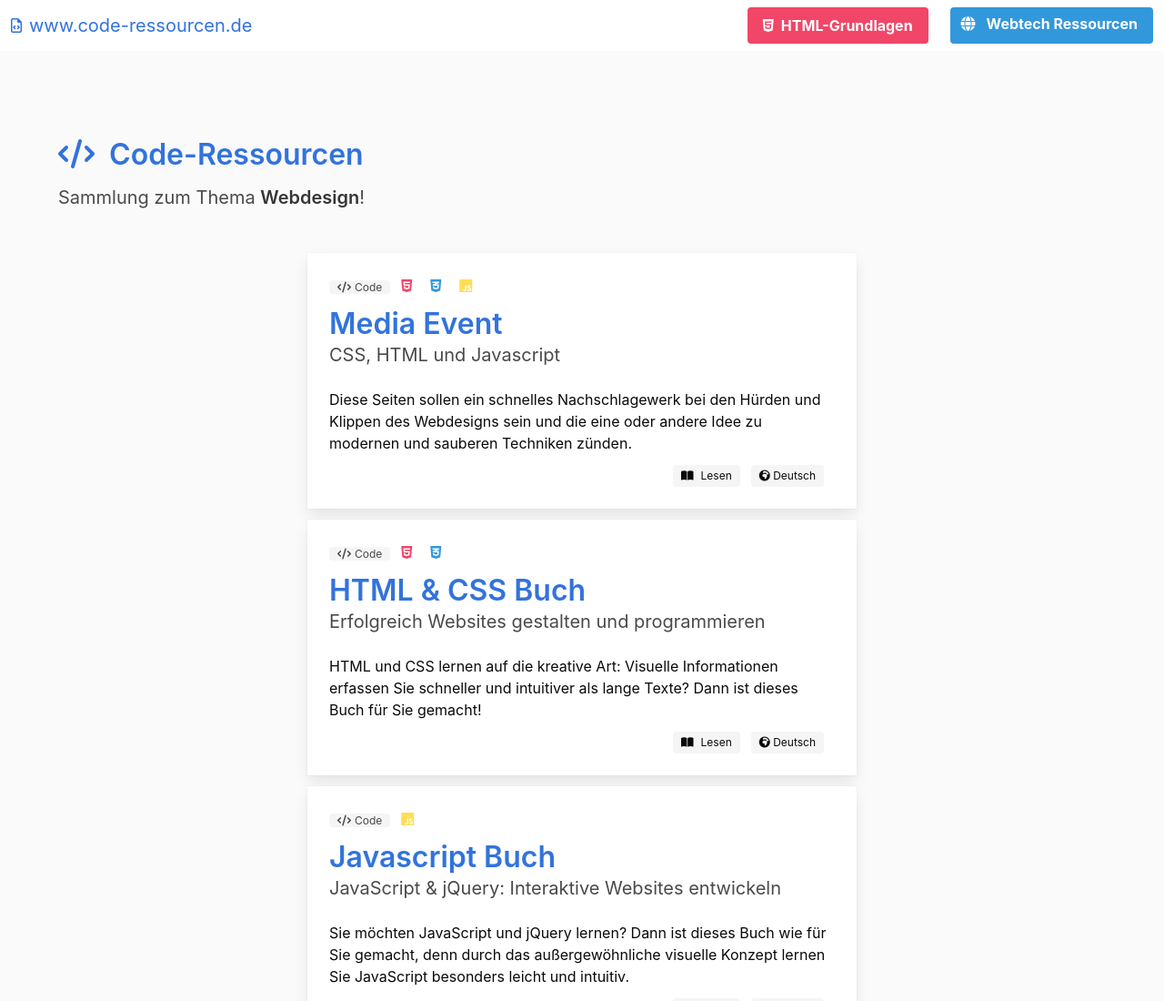
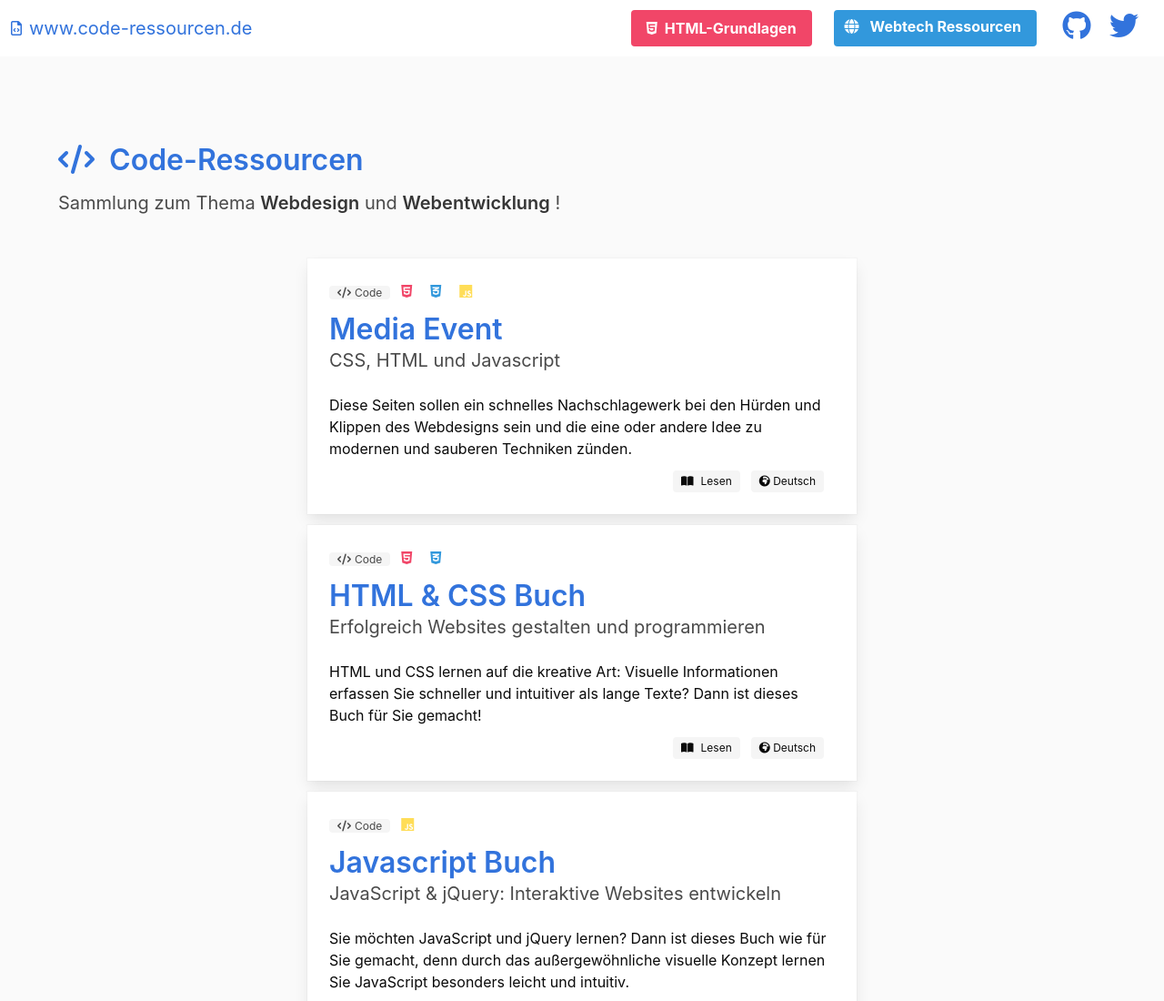
Before and after one commit to sbstn98/code-ressourcen, a plain HTML site: page index.html in a window 1280 px wide. Shown: the top 1100 px of the page at 91% size. Drawn offline with Linux system fonts and the light colour scheme.

Commit message:
Added contact information

```diff
--- a/index.html
+++ b/index.html
@@ -21,10 +21,10 @@
     <link rel="stylesheet" href="bulma-0.9.0/css/bulma.min.css">
 
     <!-- Fontawesome Icons-->
-    <script src="https://kit.fontawesome.com/b9cb6a5c05.js" crossorigin="anonymous"></script>
+    <link rel="stylesheet" href="https://cdnjs.cloudflare.com/ajax/libs/font-awesome/6.1.1/css/all.min.css" class="rel">
 
     <!-- Title -->
-    <title>Ressourcen zu Webdesign</title>
+    <title>Ressourcen zu Webdesign und Webentwicklung</title>
 
 </head>
 <body class="has-background-white-bis">
@@ -46,10 +46,30 @@
             </a>
           </div>
         </div>
+
       <div class="navbar-item">
         <div class="buttons">
           <a class="button is-primary is-info" href="https://www.code-ressourcen.de/buzzwords.html">
             <strong><i class="fas fa-globe icon is-medium mr-2"></i>Webtech Ressourcen</strong>
+          </a>
+        </div>
+      </div>
+
+      <div class="navbar-item">
+        <div class="github">
+          <a class="nav-link" href="https://github.com/sbstn98/code-ressourcen">
+          <span class="icon mx-2">
+            <i class="fa-brands fa-github fa-2x"></i>
+          </span>
+        </a>
+        </div>
+
+        <div class="navbar-item">
+          <div class="twitter">
+            <a class="nav-link" href="https://mobile.twitter.com/sbstnfoss">
+            <span class="icon mx-2">
+              <i class="fa-brands fa-twitter fa-2x"></i>
+            </span>
           </a>
           </div>
     </div>
@@ -63,19 +83,14 @@
                 Code-Ressourcen
         </h1>
         <p class="subtitle">
-          Sammlung zum Thema <strong>Webdesign</strong>!
+          Sammlung zum Thema <strong>Webdesign</strong> und <strong>Webentwicklung</strong> !
         </p>
 
       </div>
 
     </section>
 
-
-
-
-
 <section class="section-padding" id="matchList">
-
 
 </section>
 
```
Lines whose indentation alone changed are shown as unchanged.
